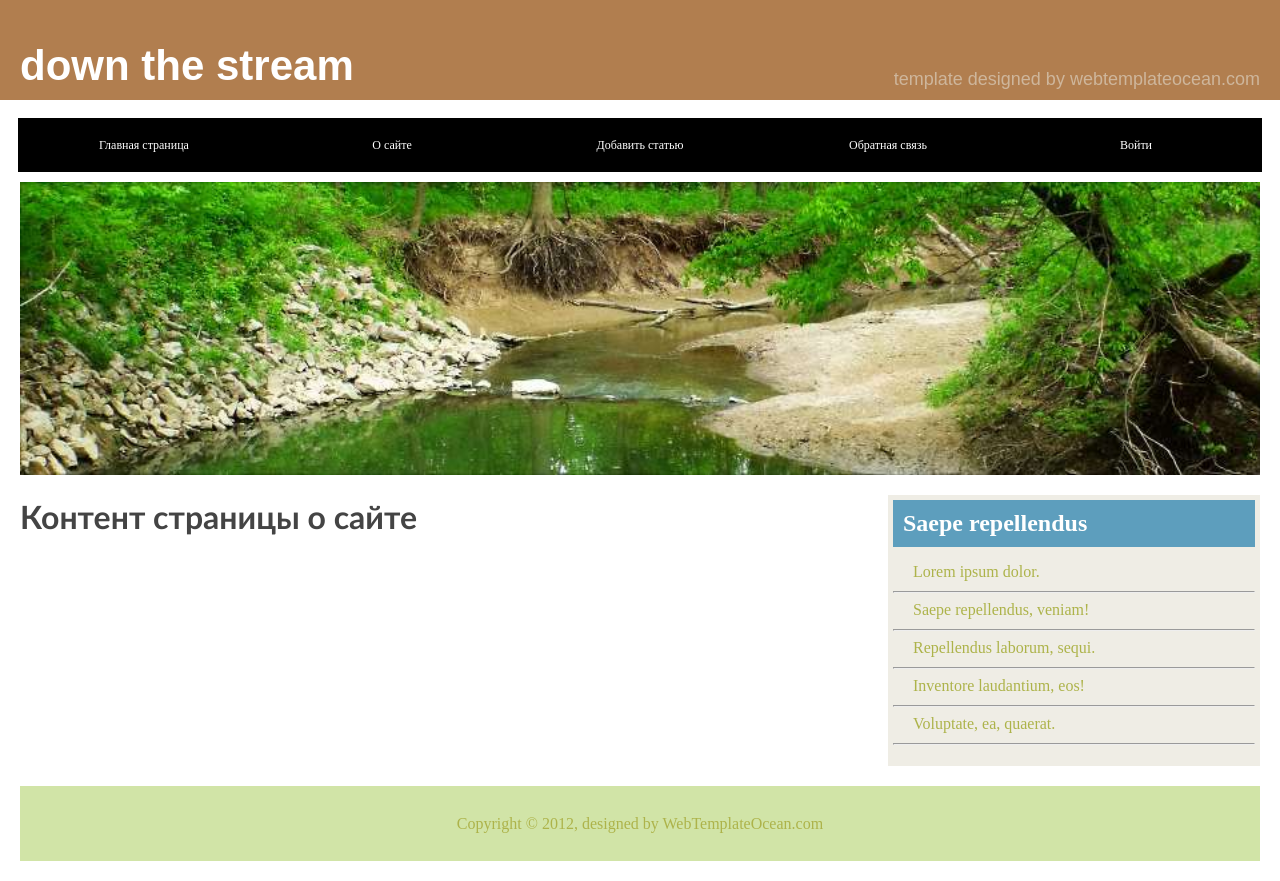
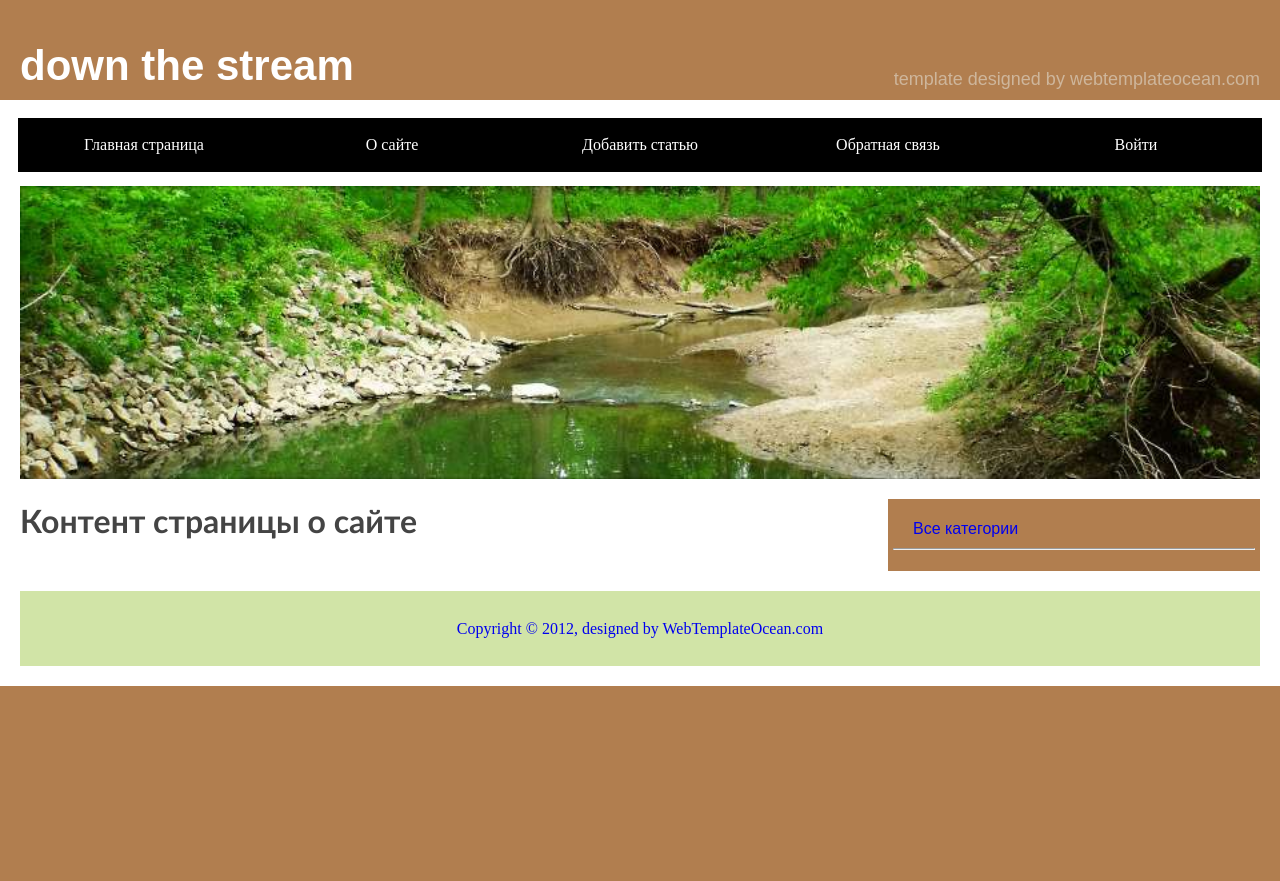
Before and after one commit to IksanovRoman/django-site, a Django app: page /about/ in a window 1280 px wide. After the commit the page ends 686 px from the top, so only its background shows below. Run offline with Django 4.2, Linux system fonts and the light colour scheme.

Commit message:
Создание связанной таблицы Category
Создал вторую таблицу Category, которая связана с таблицей Player в
отношении один ко многим. Вывел все категории на сайт, отобразил время и
название категории у постов. Согласно уроку 2.4

```diff
--- a/sportsman/player/static/player/css/45.css
+++ b/sportsman/player/static/player/css/45.css
@@ -41,7 +41,7 @@
 		margin-top: 0px;
 		padding-left: 0px;
 		text-align: center;
-		font-size: 12px;
+		font-size: 16px;
 		/* display: flex; */
 		/* Justify-content: space-evenly; */
 		/* border: 1px solid red; */
@@ -97,9 +97,22 @@
 	/* background-color: blue; */
 }
 
+    .hat {
+        display: flex;
+        justify-content: space-between;
+        background-color: #d7d7d7;
+        font-size: 16px;
+        font-family: cursive;
+        border-radius: 30px;
+    }
+
+    .hat p {
+        margin: 10px 10px;
+    }
+
 	main h2 {
-		color: #9F6841;
-		font-size: 40px;
+		color: #2a2a2a;
+		font-size: 32px;
 		margin: 10px 0px;
 	}
 
@@ -109,7 +122,7 @@
     }
 
 	.show_content {
-	    font-family: serif;
+	    font-family: initial;
 		font-size: 20px;
 		text-align: justify;
 		/* margin: 0px 0px 30px; */
@@ -125,21 +138,28 @@
         background-color: #22a83b;
         color: white;
         font-size: 18px;
+        padding: 5px 10px;
+        border-radius: 20px;
     }
 
-	aside a:link, aside a:visited, footer a:link, footer a:visited{
-		color: #ADB34A;
+	aside a:link,  footer a:link {
 		text-decoration: none;
 	}
+
+    aside a:visited, footer a:visited {
+        text-decoration: none;
+        color: hsl(240deg 6% 87%)
+    }
 
 aside {
 	width: 30%;
 	float: right;
+	font-family: sans-serif;
 	/* background-color: grey; */
 }
 
 	aside > div {
-		background-color: #EFEDE5;
+		background-color: #B17E4F;
 		padding: 5px;
 		box-sizing: border-box;
 		margin: 20px 0px;
@@ -147,17 +167,10 @@
 		/* border: 1px solid black; */
 	}
 
-	aside h2 {
-		background-color: #5D9EBD;
-		color: white;
-		padding: 10px;
-		box-sizing: border-box;
-		margin: 0px;
-	}
-
 	aside li {
 		list-style-type: none;
 		margin: 0px 0px 10px -20px;
+		font-size: 16px;
 	}
 
 hr {
--- a/sportsman/player/templates/player/base.html
+++ b/sportsman/player/templates/player/base.html
@@ -4,6 +4,7 @@
 	<head>
 		<meta charset="UTF-8">
 		<link rel="stylesheet" href="{% static 'player/css/45.css' %}">
+		<title> {{ title }} </title>
 	</head>
 
 	<body>
@@ -37,13 +38,24 @@
 
 			<aside>
 				<div>
-				<h2>Saepe repellendus</h2>
 				<ul>
-					<li><a href="#">Lorem ipsum dolor.</a></li><hr>
-					<li><a href="#">Saepe repellendus, veniam!</a></li><hr>
-					<li><a href="#">Repellendus laborum, sequi.</a></li><hr>
-					<li><a href="#">Inventore laudantium, eos!</a></li><hr>
-					<li><a href="#">Voluptate, ea, quaerat.</a></li><hr>
+					{% if cat_selected == 0 %}
+						<li> Все категории </li><hr>
+					{% else %}
+						<li><a href="{% url 'home' %}"> Все категории </a></li><hr>
+					{% endif %}
+
+					{% for c in cats %}
+						{% if c.pk == cat_selected %}
+							<li> {{ c.name }} </li><hr>
+						{% else %}
+							<li><a href="{{ c.get_absolute_url }}"> {{ c.name }} </a></li><hr>
+						{% endif %}
+					{% endfor %}
+<!--					<li><a href="#">Saepe repellendus, veniam!</a></li><hr>-->
+<!--					<li><a href="#">Repellendus laborum, sequi.</a></li><hr>-->
+<!--					<li><a href="#">Inventore laudantium, eos!</a></li><hr>-->
+<!--					<li><a href="#">Voluptate, ea, quaerat.</a></li><hr>-->
 				</ul>
 				</div>
 			</aside>
--- a/sportsman/player/urls.py
+++ b/sportsman/player/urls.py
@@ -9,4 +9,5 @@
     path('contact/', contact, name='contact'),
     path('login/', login, name='login'),
     path('post/<int:post_id>', show_post, name='post'),
+    path('category/<int:cat_id>', show_category, name='category'),
 ]
--- a/sportsman/player/views.py
+++ b/sportsman/player/views.py
@@ -1,4 +1,4 @@
-from django.http import HttpResponse, HttpResponseNotFound
+from django.http import HttpResponse, HttpResponseNotFound, Http404
 from django.shortcuts import render
 from .models import *
 
@@ -13,10 +13,14 @@
 # Create your views here.
 def index(request):
     posts = Player.objects.all()
+    cats = Category.objects.all()
+
     context = {
         'posts': posts,
+        'cats': cats,
         'menu': menu,
-        'title': 'Главная страница'
+        'title': 'Главная страница',
+        'cat_selected': 0,
     }
 
     return render(request, 'player/index.html', context=context)
@@ -42,5 +46,23 @@
     return HttpResponse(f"Отображение статьи с идентификатором {post_id}")
 
 
+def show_category(request, cat_id):
+    posts = Player.objects.filter(cat_id=cat_id)
+    cats = Category.objects.all()
+
+    if len(posts) == 0:
+        raise Http404()
+
+    context = {
+        'posts': posts,
+        'cats': cats,
+        'menu': menu,
+        'title': 'Главная страница',
+        'cat_selected': cat_id,
+    }
+
+    return render(request, 'player/index.html', context=context)
+
+
 def PageNotFound(request, exception):
     return HttpResponseNotFound("<h1>Страница не найдена</h1>")
```
Also changed, not shown: sportsman/player/models.py (+10 -0 lines), sportsman/player/templates/player/index.html (+7 -2 lines), sportsman/db.sqlite3, sportsman/player/migrations/0002_category_player_cat.py (added).
